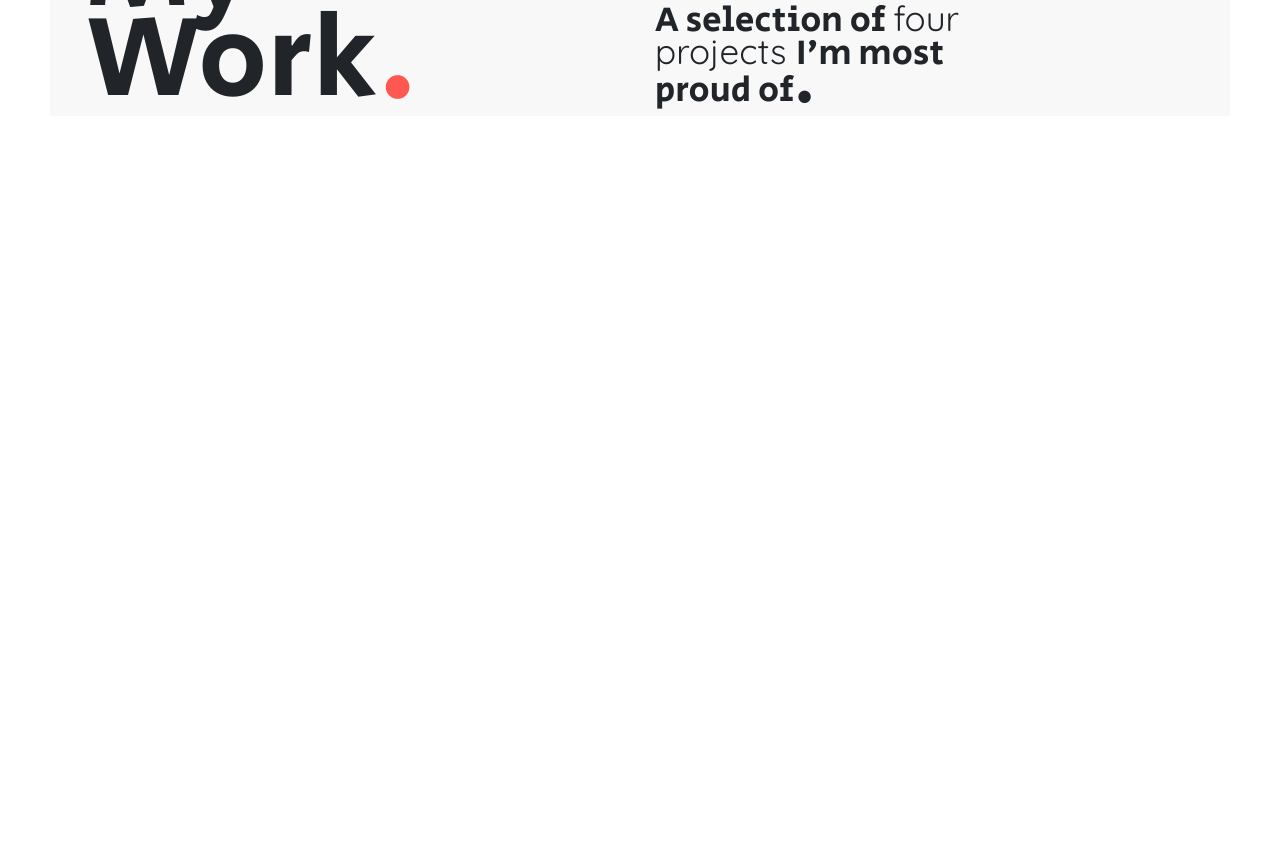
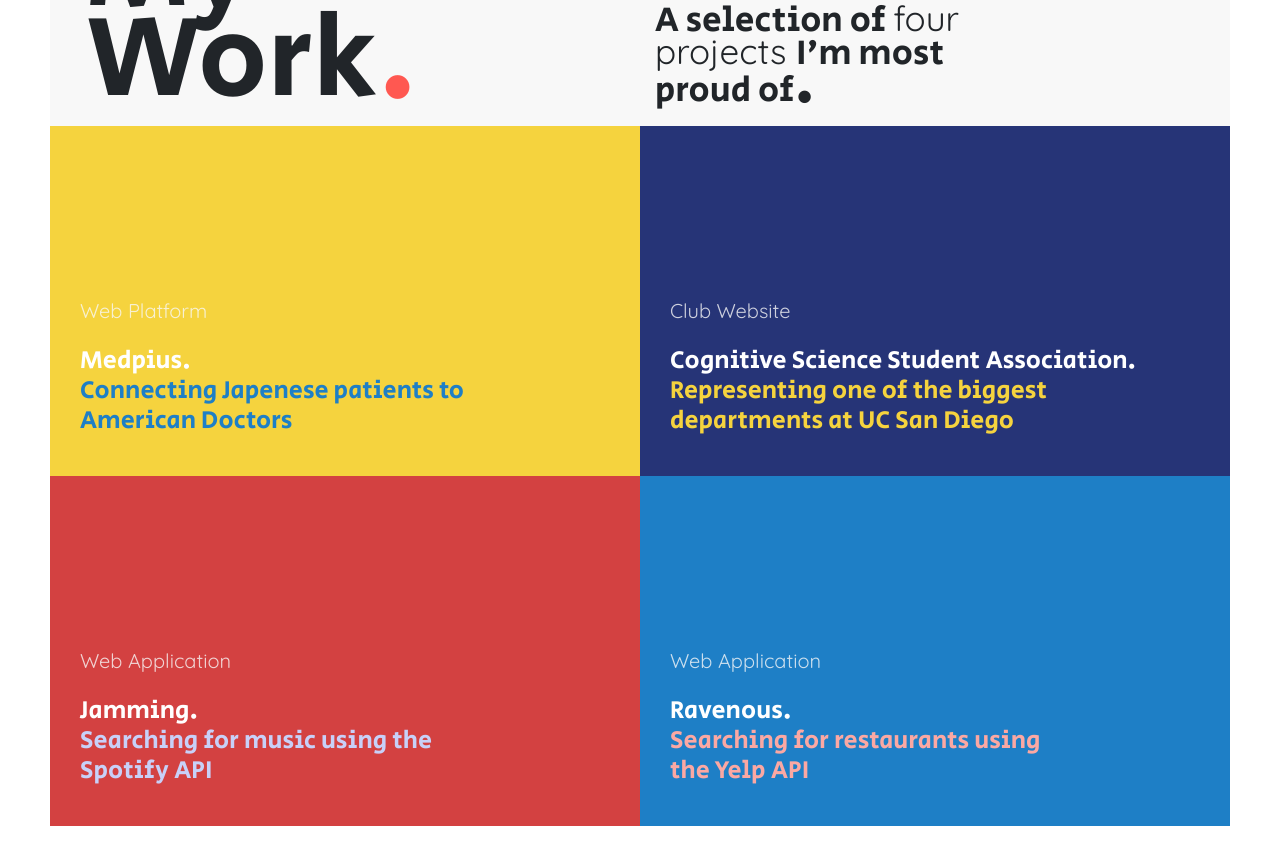
Before and after one commit to vividavila98/portfolio, a React (Create React App) app: page / in a window 1280 px wide. Shown: the part 1940-2797 px from the top of the page. Before the commit the page ends 2106 px from the top, so only its background shows below. Built offline with nearby package versions, Linux system fonts and the light colour scheme.

Commit message:
projects

```diff
--- a/src/components/homepage.js
+++ b/src/components/homepage.js
@@ -90,7 +90,7 @@
             </Row>
             </div>
           </section>
-          {/* Projects */}
+          {/* Projects Intro */}
           <div className='container-fluid'>
             <div className='container'>
               <Row>
@@ -103,6 +103,44 @@
               </Row>
             </div>
           </div>
+          {/* First Project Row */}
+          <div className='container-fluid mt-2'>
+            <Row>
+              <Col className='medpius'>
+                <div className='container'>
+                  <p>Web Platform</p>
+                  <h5 className='name'>Medpius.</h5>
+                  <h5 className='info'>Connecting Japenese patients to American Doctors</h5>
+                </div>
+              </Col>
+              <Col className='cssa'>
+              <div className='container'>
+                  <p>Club Website</p>
+                  <h5 className='name'>Cognitive Science Student Association.</h5>
+                  <h5 className='info'>Representing one of the biggest departments at UC San Diego</h5>
+                </div>
+              </Col>
+            </Row>
+          </div>
+           {/* Second Project Row */}
+           <div className='container-fluid'>
+            <Row>
+              <Col className='jamming'>
+                <div className='container'>
+                  <p>Web Application</p>
+                  <h5 className='name'>Jamming.</h5>
+                  <h5 className='info'>Searching for music using the Spotify API</h5>
+                </div>
+              </Col>
+              <Col className='ravenous'>
+              <div className='container'>
+                  <p>Web Application</p>
+                  <h5 className='name'>Ravenous.</h5>
+                  <h5 className='info'>Searching for restaurants using the Yelp API</h5>
+                </div>
+              </Col>
+            </Row>
+          </div>
 	   </div>
     );
   }
--- a/src/styles/homepage.scss
+++ b/src/styles/homepage.scss
@@ -89,10 +89,7 @@
     padding-bottom: 2%;
 }
 
-.about-col {
-    display: flex;
-    align-items: center;
-}
+
 
 .about-text {
     font-size: 115px;
@@ -188,3 +185,120 @@
     font-family: 'Secular One', sans-serif;
     font-size: 60px;
 }
+
+/***** Medpius ****/
+
+.medpius {
+    height: 350px;
+    padding-bottom: 30px;
+    background-color: #F5D33E;
+    flex-direction: column;
+    display: flex;
+    justify-content: flex-end;
+    p {
+        color: #F8F8F8;
+        opacity: 80%;
+    }
+    .name {
+        color: white;
+        font-family: 'Secular One', sans-serif;
+        margin-bottom: 0;
+    }
+    .info {
+        color: #1E7FC6;
+        font-family: 'Secular One', sans-serif;
+        width: 400px;
+    }
+    @media (max-width: 767.98px) {
+        .info {
+            width: 300px;
+        }
+    }
+}
+
+/***** CSSA ****/
+.cssa {
+    height: 350px;
+    padding-bottom: 30px;
+    background-color: #263477;
+    flex-direction: column;
+    display: flex;
+    justify-content: flex-end;
+    p {
+        color: #F8F8F8;
+        opacity: 80%;
+    }
+    .name {
+        color: white;
+        font-family: 'Secular One', sans-serif;
+        margin-bottom: 0;
+    }
+    .info {
+        color: #F5D33E;
+        font-family: 'Secular One', sans-serif;
+        width: 400px;
+    }
+    @media (max-width: 767.98px) {
+        .info {
+            width: 300px;
+        }
+    }
+}
+
+/***** Jamming ****/
+.jamming {
+    height: 350px;
+    padding-bottom: 30px;
+    background-color: #D34141;
+    flex-direction: column;
+    display: flex;
+    justify-content: flex-end;
+    p {
+        color: #F8F8F8;
+        opacity: 80%;
+    }
+    .name {
+        color: white;
+        font-family: 'Secular One', sans-serif;
+        margin-bottom: 0;
+    }
+    .info {
+        color: #C8D0F8;
+        font-family: 'Secular One', sans-serif;
+        width: 400px;
+    }
+    @media (max-width: 767.98px) {
+        .info {
+            width: 300px;
+        }
+    }
+}
+
+/***** Ravenous ****/
+.ravenous {
+    height: 350px;
+    padding-bottom: 30px;
+    background-color: #1E7FC6;
+    flex-direction: column;
+    display: flex;
+    justify-content: flex-end;
+    p {
+        color: #F8F8F8;
+        opacity: 80%;
+    }
+    .name {
+        color: white;
+        font-family: 'Secular One', sans-serif;
+        margin-bottom: 0;
+    }
+    .info {
+        color: #FBA8A3;
+        font-family: 'Secular One', sans-serif;
+        width: 400px;
+    }
+    @media (max-width: 767.98px) {
+        .info {
+            width: 300px;
+        }
+    }
+}
```
